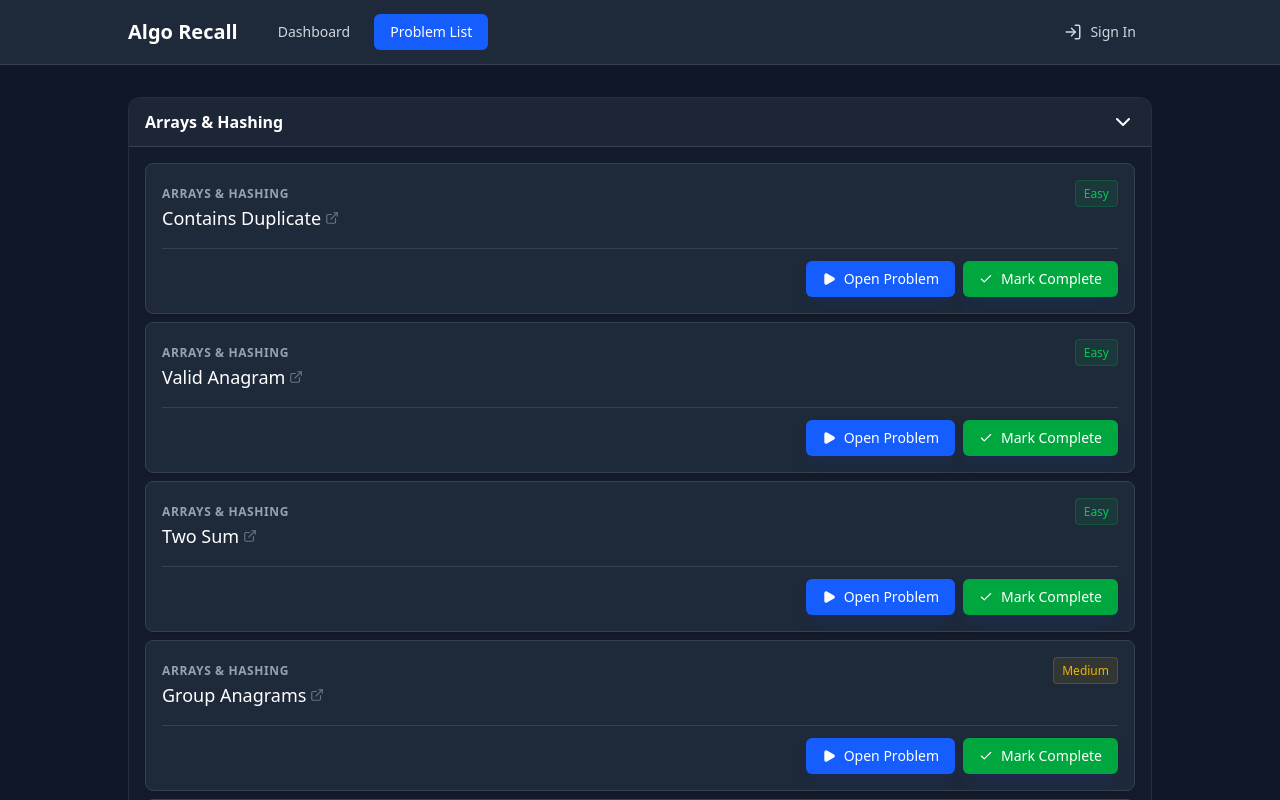
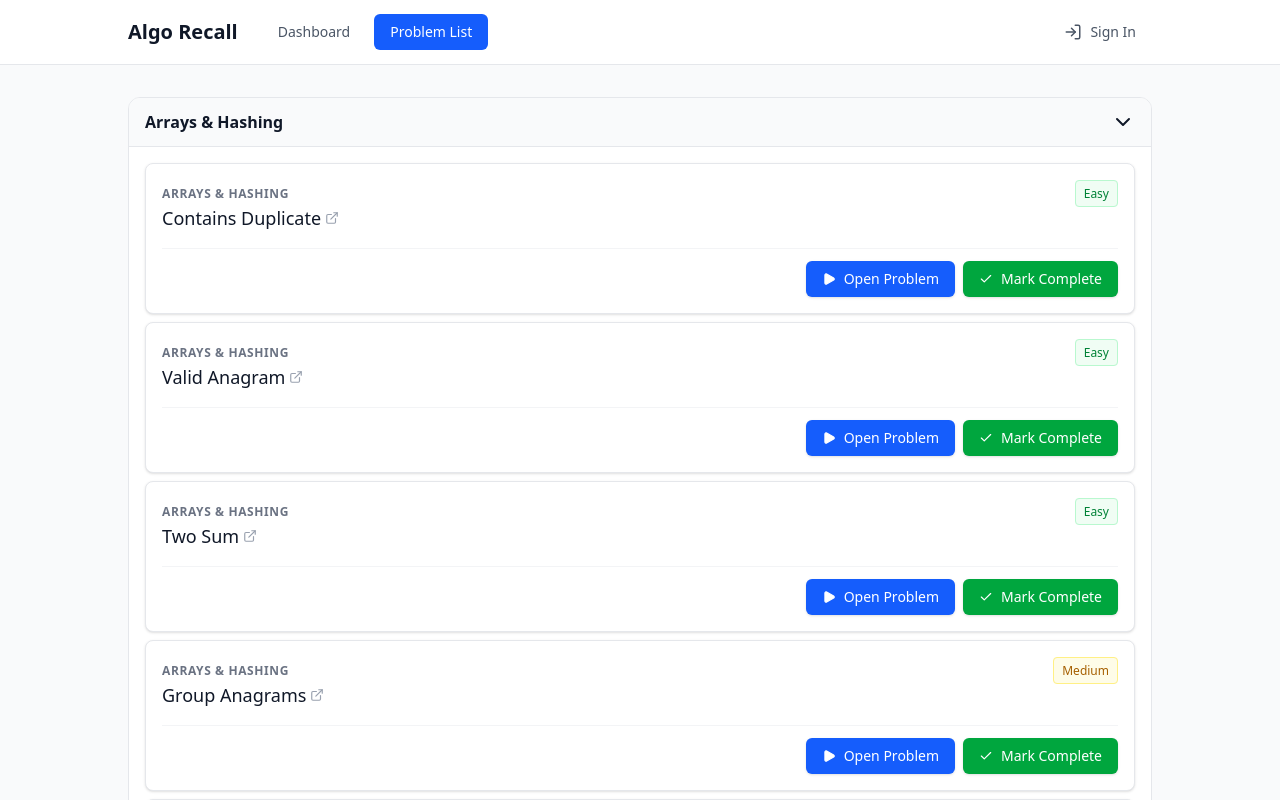
Before and after one commit to jordantannen/algo-recall, a React (Vite) app: page / in a window 1280 px wide. Both pictures are taken after a click on the button "Problem List". Shown: the top 800 px of the page. Built offline with nearby package versions, Linux system fonts and the light colour scheme; no server answers.

Commit message:
Changed color theme
In hindsight, should've just made a light and dark theme

```diff
--- a/src/App.jsx
+++ b/src/App.jsx
@@ -21,7 +21,7 @@ export default function App() {
         <div>
             <NavBar user={user} currentView={currentView} setCurrentView={setCurrentView} />
 
-			<div className='min-h-screen bg-gray-900 text-white p-8'>
+            <div className='min-h-screen bg-gray-50 text-gray-900 p-8'>
                 <div className='max-w-5xl mx-auto'>
                     {currentView === 'dashboard' && <ReadyQueue user={user} />}
                     {currentView === 'problemList' && NEETCODE_150.map((category) => (
--- a/src/components/CategorySection.jsx
+++ b/src/components/CategorySection.jsx
@@ -6,13 +6,13 @@ export default function CategorySection({ category, user }) {
     const [isCollapsed, setIsCollapsed] = useState(false);
 
     return (
-		<div className='bg-gray-800/30 rounded-xl overflow-hidden border border-gray-700/50 mb-4'>
+        <div className='bg-white rounded-xl overflow-hidden border border-gray-200 mb-4'>
 
             <div
-				className="bg-gray-800/80 px-4 py-3 border-b border-gray-700 flex justify-between items-center cursor-pointer hover:bg-gray-800/90 transition-colors select-none"
+                className="bg-gray-50 px-4 py-3 border-b border-gray-200 flex justify-between items-center cursor-pointer hover:bg-gray-100 transition-colors select-none"
                 onClick={() => setIsCollapsed(!isCollapsed)}
             >
-				<h3 className="font-semibold text-white">{category.category}</h3>
+                <h3 className="font-semibold text-gray-900">{category.category}</h3>
                 {isCollapsed ? <ChevronRight size={24} /> : <ChevronDown size={24} />}
             </div>
 
--- a/src/components/NavBar.jsx
+++ b/src/components/NavBar.jsx
@@ -12,10 +12,10 @@ export default function NavBar({ user, currentView, setCurrentView }) {
     };
 
     return (
-		<nav className='bg-gray-800 border-b border-gray-700 sticky top-0 z-50'>
+        <nav className='bg-white border-b border-gray-200 sticky top-0 z-50'>
             <div className='max-w-5xl mx-auto h-16 flex items-center justify-between'>
                 <div className='flex items-center gap-6'>
-					<span className='text-xl font-bold text-white'>
+                    <span className='text-xl font-bold text-gray-900'>
                         Algo Recall
                     </span>
                     <div className='flex gap-2'>
@@ -24,7 +24,7 @@ export default function NavBar({ user, currentView, setCurrentView }) {
                             className={`px-4 py-2 rounded-md text-sm font-medium transition-colors cursor-pointer ${
                                 currentView === 'dashboard'
                                     ? 'bg-blue-600 text-white'
-									: 'text-gray-300 hover:text-white hover:bg-gray-700'
+                                    : 'text-gray-600 hover:text-gray-900 hover:bg-gray-100'
                             }`}
                         >
                             Dashboard
@@ -34,7 +34,7 @@ export default function NavBar({ user, currentView, setCurrentView }) {
                             className={`px-4 py-2 rounded-md text-sm font-medium transition-colors cursor-pointer ${
                                 currentView === 'problemList'
                                     ? 'bg-blue-600 text-white'
-									: 'text-gray-300 hover:text-white hover:bg-gray-700'
+                                    : 'text-gray-600 hover:text-gray-900 hover:bg-gray-100'
                             }`}
                         >
                             Problem List
@@ -46,7 +46,7 @@ export default function NavBar({ user, currentView, setCurrentView }) {
                     {user ? (
                         <button
                             onClick={logout}
-							className='flex items-center gap-2 px-4 py-2 rounded-md text-sm font-medium text-gray-300 hover:text-white hover:bg-gray-700 transition-colors cursor-pointer'
+                            className='flex items-center gap-2 px-4 py-2 rounded-md text-sm font-medium text-gray-600 hover:text-gray-900 hover:bg-gray-100 transition-colors cursor-pointer'
                         >
                             <LogOut size={18} />
                             Sign Out
@@ -54,7 +54,7 @@ export default function NavBar({ user, currentView, setCurrentView }) {
                     ) : (
                         <button
                             onClick={handleGoogleLogin}
-							className='flex items-center gap-2 px-4 py-2 rounded-md text-sm font-medium text-gray-300 hover:text-white hover:bg-gray-700 transition-colors cursor-pointer'
+                            className='flex items-center gap-2 px-4 py-2 rounded-md text-sm font-medium text-gray-600 hover:text-gray-900 hover:bg-gray-100 transition-colors cursor-pointer'
                         >
                             <LogIn size={18} />
                             Sign In
--- a/src/components/ProblemCard.jsx
+++ b/src/components/ProblemCard.jsx
@@ -12,11 +12,11 @@ import { calculateReviewDate, calculateDaysUntilReview } from '../utils/dates';
 function getDifficultyColor(difficulty) {
     switch (difficulty.toLowerCase()) {
         case 'easy':
-            return 'text-green-500 bg-green-500/10 border-green-500/20';
+            return 'text-green-700 bg-green-50 border-green-200';
         case 'medium':
-            return 'text-yellow-500 bg-yellow-500/10 border-yellow-500/20';
+            return 'text-yellow-700 bg-yellow-50 border-yellow-200';
         case 'hard':
-            return 'text-red-500 bg-red-500/10 border-red-500/20';
+            return 'text-red-700 bg-red-50 border-red-200';
         default:
             return 'text-gray-500';
     }
@@ -94,21 +94,21 @@ export default function ProblemCard({ problem, user, onProblemAttempt }) {
     }, [user, problem.id]);
 
     return (
-        <div className='bg-gray-800 rounded-lg p-4 border border-gray-700 shadow-sm hover:border-gray-600 transition-colors'>
+        <div className='bg-white rounded-lg p-4 border border-gray-200 shadow-sm hover:border-gray-300 transition-colors'>
             <div className='flex justify-between items-start mb-2'>
                 <div>
-                    <span className='text-xs text-gray-400 uppercase tracking-wider font-semibold'>
+                    <span className='text-xs text-gray-500 uppercase tracking-wider font-semibold'>
                         {problem.category}
                     </span>
-                    <h3 className='text-lg font-medium text-white flex items-center gap-2'>
+                    <h3 className='text-lg font-medium text-gray-900 flex items-center gap-2'>
                         <a
                             href={problem.link}
                             target='_blank'
                             rel='noreferrer'
-                            className='hover:underline flex items-center gap-1'
+                            className='hover:underline flex items-center gap-1 hover:text-blue-600'
                         >
                             {problem.title}
-                            <ExternalLink size={14} className='text-gray-500' />
+                            <ExternalLink size={14} className='text-gray-400' />
                         </a>
                     </h3>
                 </div>
@@ -122,7 +122,7 @@ export default function ProblemCard({ problem, user, onProblemAttempt }) {
                     </span>
                     {completed ? (
                         <div className='mt-2'>
-                            <span className='text-xs uppercase tracking-wider font-semibold text-green-400'>
+                            <span className='text-xs uppercase tracking-wider font-semibold text-green-600'>
                                 Completed ✓
                             </span>
                         </div>
@@ -132,8 +132,8 @@ export default function ProblemCard({ problem, user, onProblemAttempt }) {
                                 <span
                                     className={`text-xs uppercase tracking-wider font-semibold ${
                                         daysUntilReview <= 0
-                                            ? 'text-red-400'
-                                            : 'text-gray-400'
+                                            ? 'text-red-600'
+                                            : 'text-gray-500'
                                     }`}
                                 >
                                     Due:{' '}
@@ -147,50 +147,49 @@ export default function ProblemCard({ problem, user, onProblemAttempt }) {
                 </div>
             </div>
 
-            {/* Keys added below to force fresh DOM nodes on toggle */}
             {showButtons ? (
-                <div key="review-options" className='flex gap-2 mt-4 pt-4 border-t border-gray-700'>
+                <div key="review-options" className='flex gap-2 mt-4 pt-4 border-t border-gray-100'>
                     <button
                         onClick={() => handleReviewDate(0)}
-                        className='flex-1 bg-red-500/10 hover:bg-red-500/20 text-red-400 py-2 rounded text-sm transition-colors cursor-pointer'
+                        className='flex-1 bg-red-50 hover:bg-red-100 text-red-700 py-2 rounded text-sm transition-colors cursor-pointer'
                     >
                         Again
                         <span className='block text-xs opacity-70'>1d</span>
                     </button>
                     <button
                         onClick={() => handleReviewDate(3, true)}
-                        className='flex-1 bg-orange-500/10 hover:bg-orange-500/20 text-orange-400 py-2 rounded text-sm transition-colors cursor-pointer'
+                        className='flex-1 bg-orange-50 hover:bg-orange-100 text-orange-700 py-2 rounded text-sm transition-colors cursor-pointer'
                     >
                         Hard
                         <span className='block text-xs opacity-70'>3d</span>
                     </button>
                     <button
                         onClick={() => handleReviewDate(7, true)}
-                        className='flex-1 bg-blue-500/10 hover:bg-blue-500/20 text-blue-400 py-2 rounded text-sm transition-colors cursor-pointer'
+                        className='flex-1 bg-blue-50 hover:bg-blue-100 text-blue-700 py-2 rounded text-sm transition-colors cursor-pointer'
                     >
                         Good
                         <span className='block text-xs opacity-70'>7d</span>
                     </button>
                     <button
                         onClick={() => handleReviewDate(14, true)}
-                        className='flex-1 bg-green-500/10 hover:bg-green-500/20 text-green-400 py-2 rounded text-sm transition-colors cursor-pointer'
+                        className='flex-1 bg-green-50 hover:bg-green-100 text-green-700 py-2 rounded text-sm transition-colors cursor-pointer'
                     >
                         Easy
                         <span className='block text-xs opacity-70'>14d</span>
                     </button>
                 </div>
             ) : (
-                <div key="action-buttons" className='mt-4 pt-3 border-t border-gray-700 flex justify-end gap-2'>
+                <div key="action-buttons" className='mt-4 pt-3 border-t border-gray-100 flex justify-end gap-2'>
                     <button
                         onClick={handleStartProblem}
-                        className='flex items-center gap-2 text-sm bg-blue-600 hover:bg-blue-500 text-white px-4 py-2 rounded-md font-medium transition-colors shadow-lg shadow-blue-900/20 cursor-pointer'
+                        className='flex items-center gap-2 text-sm bg-blue-600 hover:bg-blue-700 text-white px-4 py-2 rounded-md font-medium transition-colors shadow-sm cursor-pointer'
                     >
                         <Play size={14} fill='currentColor' />
                         Open Problem
                     </button>
                     <button
                         onClick={handleMarkComplete}
-                        className='flex items-center gap-2 text-sm bg-green-600 hover:bg-green-500 text-white px-4 py-2 rounded-md font-medium transition-colors shadow-lg shadow-blue-900/20 cursor-pointer'
+                        className='flex items-center gap-2 text-sm bg-green-600 hover:bg-green-700 text-white px-4 py-2 rounded-md font-medium transition-colors shadow-sm cursor-pointer'
                     >
                         <Check size={14} />
                         Mark Complete
```
Also changed, not shown: src/components/ReadyQueue.jsx (+5 -7 lines). Lines whose indentation alone changed are shown as unchanged.
